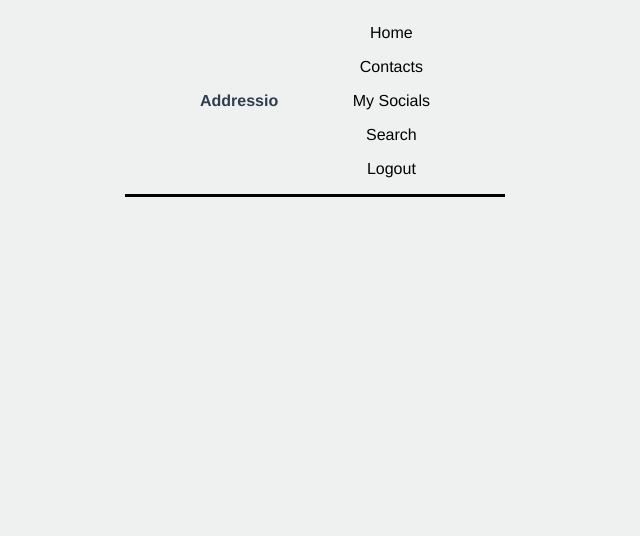
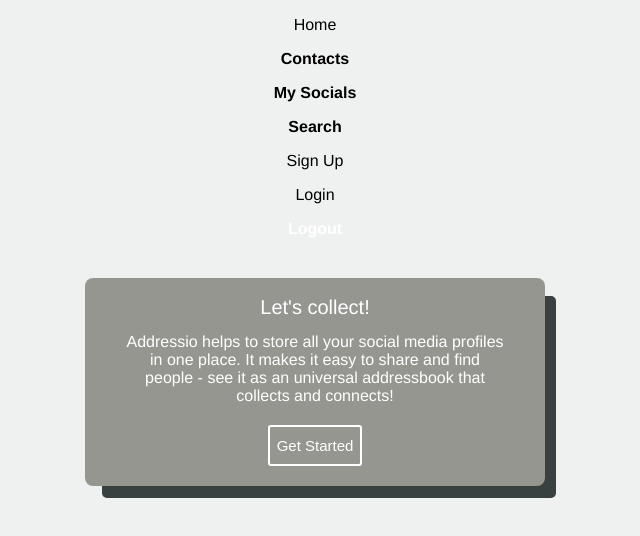
Before and after one commit to cmpaz92/Addressbook, a Vue app: page /#/secure in a window 1280 px wide. Shown: the top 536 px of the page, without its empty margins (325-965 px from the left). Built offline with nearby package versions, Linux system fonts and the light colour scheme; sample sign-in values are in the browser's storage.

Commit message:
Update Vuex/ Search and Profile Vuex

```diff
--- a/src/App.vue
+++ b/src/App.vue
@@ -1,35 +1,31 @@
 <template>
   <div id="app">
-    <div class="headerHeader">
-      <!-- <img class="logo" src="./assets/logo.png"> -->
-      <span>Addressio</span>
-      <div>
+    <div id="nav">
       <router-link to="/">
         <p class="navElement">Home</p>
       </router-link>
-        <router-link v-if="this.$user != null" to="/contacts">
+      <span v-if="isLoggedIn">
+        <router-link to="/contacts">
           <p class="navElement">Contacts</p>
         </router-link>
-        <router-link v-if="this.$user != null" to="/mySocial">
+        <router-link to="/mySocial">
           <p class="navElement">My Socials</p>
         </router-link>
-        <router-link v-if="this.$user != null" to="/search">
+        <router-link to="/search">
           <p class="navElement">Search</p>
         </router-link>
-        <router-link v-if="this.$user == null" to="/signUp">
+      </span>
+      <router-link to="/signUp">
         <p class="navElement">Sign Up</p>
       </router-link>
-        <router-link v-if="this.$user == null" to="/login">
+      <router-link to="/login">
         <p class="navElement">Login</p>
       </router-link>
-        <div v-if="this.$user != null" @click.prevent="logOut">
-          <p class="navElement">Logout</p>
+      <span v-if="isLoggedIn">
+        <a @click="logout">Logout</a>
+      </span>
     </div>
-      </div>
-    </div>
-    <transition name="fade" mode="out-in">
-      <router-view></router-view>
-    </transition>
+      <router-view />
   </div>
 </template>
 
@@ -38,23 +34,29 @@
   name: "App",
   data() {
     return {
+
+    };
+  },
+  computed: {
+    isLoggedIn: function() {
+      return this.$store.getters.isLoggedIn;
     }
   },
-  computed: {
-    loggedIn() {
-      return localStorage.getItem("user");
+  created: function() {
+    this.$http.interceptors.response.use(undefined, function(err) {
+      return new Promise(function(/*resolve, reject*/) {
+        if (err.status === 401 && err.config && !err.config.__isRetryRequest) {
+          this.$store.dispatch(this.logout);
         }
+        throw err;
+      });
+    });
   },
   methods: {
-  created() {
-    if (this.loggedIn) {
-      this.$router.push('/');
-    }
-  },
-  logOut() {
-      localStorage.removeItem("user");
-      this.$user = null;
-      this.$router.push("/logout");
+    logout: function() {
+      this.$store.dispatch("logout").then(() => {
+        this.$router.push("/login");
+      });
     }
   }
 };
--- a/src/components/views/Home.vue
+++ b/src/components/views/Home.vue
@@ -7,7 +7,6 @@
         </p>
         <router-link to="/signup"><button class="getStartedButton">Get Started</button></router-link>
     </div>
-
     <transition name="fade" mode="out-in">
       <router-view></router-view>
     </transition>
--- a/src/components/views/Login.vue
+++ b/src/components/views/Login.vue
@@ -9,7 +9,7 @@
         <ul>
           <li v-for="error in errors" v-bind:key="error.id">{{ error }}</li>
         </ul>
-        <form id="loginForm" @submit="checkForm">
+        <form id="loginForm" @submit.prevent="checkForm">
           <p>
             <label for="email">Email</label>
             <input type="email" name="email" id="email" v-model="email" />
@@ -30,21 +30,24 @@
 </template>
 
 <script>
-export default {
-  name: "Login",
-  computed: {
-    loggedIn() {
-      return localStorage.getItem("user");
-    }
+
+  export default {
+   data: function() {
+    return {
+      errors: [],
+      email: null,
+      password: null
+    };
   },
-  created() {
-    if (this.loggedIn) {
-      this.user = localStorage.getItem("user");
-      this.$router.push("/");
-    }
-  },
-  methods: {
-    checkForm: function(e) {
+    methods: {
+      login: function () {
+        let email = this.email
+        let password = this.password
+        this.$store.dispatch('login', { email, password })
+       .then(() => this.$router.push('/profile'))
+       .catch(err => console.log(err))
+      },
+      checkForm: function(e) {
       if (this.email && this.password) {
         this.login();
       }
@@ -58,39 +61,8 @@
       }
       e.preventDefault();
     },
-    login: function() {
-      this.$http
-        .post(this.$api+"/user/login", {
-       //.post("http://localhost:4000/user/login", {
-          email: this.email,
-          password: this.password
-        })
-        .then(response => {
-
-          if (response.data.token) {
-            console.log(response.data.user._id);
-            localStorage.setItem("user", response.data.token);
-            localStorage.setItem("id", response.data.user._id);
-            this.$user = localStorage.getItem("user");
-            this.$id = localStorage.getItem("id");
-            this.$router.push("/mysocial");
-          }
-        })
-        .catch(function(error) {
-          console.log(error);
-          this.errors.push("incorrect Credentials.");
-        });
     }
-  },
-  data: function() {
-    return {
-      errors: [],
-      email: null,
-      password: null
-    };
-  },
-  mounted() {}
-};
+  }
 </script>
 
 <style>
--- a/src/components/views/Search.vue
+++ b/src/components/views/Search.vue
@@ -19,7 +19,10 @@
     <transition name="fade" mode="out-in">
       <div class="content" v-if="list">
         <ul>
-          <li v-for="item in list" :key="item._id">{{ item.username }}</li>
+          <li v-for="item in list" :key="item._id">
+            {{ item.username }}
+            <button v-on:click="addfriend(item._id)">Add Friend</button>
+          </li>
         </ul>
       </div>
     </transition>
@@ -30,6 +33,8 @@
 </template>
 
 <script>
+let api = "http://localhost:4000";
+//let api = "https://addresio.herokuapp.com";
 export default {
   name: "Search",
   computed: {
@@ -53,29 +58,31 @@
       this.$http
         //.post("https://addresio.herokuapp.com/user/login", {
         .post(
-          this.$api+"/user/search",
+          api + "/user/search",
           { username: this.input },
-          { headers: { token: localStorage.getItem("user") } }
+          {
+            headers: { token: this.$store.getters.token }
+          }
         )
         .then(response => (this.list = response.data))
         .catch(function(error) {
           console.log(error);
         });
-        console.log(this.list);
+      console.log(this.list);
     },
-        addfriend: function() {
+    addfriend: function(f_id) {
+      console.log(f_id);
       this.$http
-        //.post("https://addresio.herokuapp.com/user/login", {
         .post(
-          this.$api+"/user/search",
-          { username: this.input },
-          { headers: { token: localStorage.getItem("user") } }
+          api + "/user/friend/" + f_id,
+          { id: this.$store.getters.userID },
+          { headers: { token: this.$store.getters.token } }
         )
-        .then(response => (this.list = response.data))
+        .then(response => console.log(response))
         .catch(function(error) {
           console.log(error);
         });
-        console.log(this.list);
+      console.log(this.list);
     }
   },
   data: function() {
--- /dev/null
+++ b/src/components/views/Secure.vue
@@ -0,0 +1,22 @@
+<template>
+  <div>
+    <h1>This page is protected by auth</h1>
+  </div>
+</template>
+
+<script>
+export default {
+  name: 'Secure',
+  methods:{
+
+  },
+  mounted(){
+
+  },
+  data(){
+    return{
+
+    }
+  }
+}
+</script>
--- a/src/components/views/SignUp.vue
+++ b/src/components/views/SignUp.vue
@@ -36,12 +36,19 @@
 <script>
 export default {
   name: "Signup",
-
+  data: function() {
+    return {
+      errors: [],
+      username: null,
+      email: null,
+      password: null,
+    };
+  },
   methods: {
     checkForm: function(e) {
       if (this.username && this.email && this.password) {
         this.signup();
-        this.$router.push("/contacts");
+        this.$router.push("/profile");
       }
       this.errors = [];
 
@@ -56,36 +63,18 @@
       }
       e.preventDefault();
     },
+
     signup: function() {
-      this.$http
-        .post(this.$api+"/user/signup", {
-        //.post("http://localhost:4000/user/signup", {
-          username: this.username,
-          email: this.email,
-          password: this.password
-        })
-        .then(function(response) {
-          if (response.data.token) {
-            localStorage.setItem("user", JSON.stringify(response.data.token));
-            localStorage.setItem("id", JSON.stringify(response.data.user.id));
-            this.user = localStorage.getItem("user");
-            this.id = localStorage.getItem("id");
-          }
-        })
-        .catch(function(error) {
-          console.log(error);
-          this.errors.push("incorrect Credentials.");
-        });
+      let data = {
+        username: this.username,
+        email: this.email,
+        password: this.password,
+      };
+      this.$store
+        .dispatch("signup", data)
+        .then(() => this.$router.push("/profile"))
+        .catch(err => console.log(err));
     }
-  },
-  data: function() {
-    return {
-      errors: [],
-      username: null,
-      email: null,
-      password: null,
-      id: null
-    };
   },
   mounted() {}
 };
--- a/src/routes.js
+++ b/src/routes.js
@@ -1,26 +1,47 @@
-import Vue from 'vue'
-import VueRouter from "vue-router"
-
+import Vue from 'vue';
+import VueRouter from "vue-router";
+import store from './store.js';
 import Home from "./components/views/Home";
 import Contacts from "./components/views/Contacts";
-import MySocial from "./components/views/MySocial";
+import Profile from "./components/views/Profile";
 import SignUp from "./components/views/SignUp";
 import Login from "./components/views/Login";
 import Search from "./components/views/Search";
+import Secure from "./components/views/Secure.vue";
 import User from "./components/views/User";
 
 Vue.use(VueRouter);
 
-export const router = new VueRouter({
-    routes: [
-        { path: "/", component: Home },
-        { path: "/contacts", component: Contacts },
-        { path: "/mysocial", component: MySocial },
-        { path: "/signup", component: SignUp },
-        { path: '/user/:id', component: User },
-        { path: "/search", component: Search },
-        { path: "/login", component: Login },
-        { path: "/logout", redirect: '/' },
-        { path: "/loginsuccess", redirect: '/mysocial' }
-    ]
+let router = new VueRouter({
+  mode: 'history',
+  routes: [
+    { path: "/", component: Home, name: "Home" },
+    { path: "/contacts", component: Contacts, name: "Contacts",
+    meta: {requiresAuth: true} },
+    { path: "/profile", component: Profile, name: "Profile",
+    meta: {requiresAuth: true} },
+    { path: "/signup", component: SignUp, name: "Signup" },
+    { path: '/user/:id', component: User, name: "User",
+    meta: {requiresAuth: true} },
+    { path: "/search", component: Search, name: "Search",
+    meta: {requiresAuth: true}},
+    { path: "/login", component: Login, name: "login" },
+    { path: '/secure', component: Secure, name: 'Secure',
+      meta: {requiresAuth: true}
+    }
+  ]
+})
+
+router.beforeEach((to, from, next) => {
+  if (to.matched.some(record => record.meta.requiresAuth)) {
+    if (store.getters.isLoggedIn) {
+      next()
+      return
+    }
+    next('/login')
+  } else {
+    next()
+  }
 });
+
+export default router
--- /dev/null
+++ b/src/store.js
@@ -0,0 +1,90 @@
+import Vue from 'vue'
+import Vuex from 'vuex'
+import axios from 'axios'
+
+Vue.use(Vuex)
+let api = "http://localhost:4000";
+//let api = "https://addresio.herokuapp.com";
+
+export default new Vuex.Store({
+    state: {
+        status: '',
+        token: localStorage.getItem('token') || '',
+        user: {},
+        id: null
+    },
+    mutations: {
+        auth_request(state) {
+            state.status = 'loading'
+        },
+        auth_success(state, { token, user }) {
+            state.status = 'success'
+            state.token = token
+            console.log(user._id);
+            state.id = user._id;
+            state.user = user
+            console.log(state.token);
+        },
+        auth_error(state) {
+            state.status = 'error'
+        },
+        logout(state) {
+            state.status = ''
+            state.token = ''
+        },
+    },
+    actions: {
+        login({ commit }, user) {
+            return new Promise((resolve, reject) => {
+                commit('auth_request')
+                axios({ url: api + "/user/login", data: user, method: 'POST' })
+                    .then(resp => {
+                        const token = resp.data.token
+                        const user = resp.data.user
+                        localStorage.setItem('token', token)
+                        axios.defaults.headers.common['Authorization'] = token
+                        commit('auth_success', { token, user })
+                        resolve(resp)
+                    })
+                    .catch(err => {
+                        commit('auth_error')
+                        localStorage.removeItem('token')
+                        reject(err)
+                    })
+            })
+        },
+        register({ commit }, user) {
+            return new Promise((resolve, reject) => {
+                commit('auth_request')
+                axios({ url: api + "/user/signup", data: user, method: 'POST' })
+                    .then(resp => {
+                        const token = resp.data.token
+                        const user = resp.data.user
+                        localStorage.setItem('token', token)
+                        axios.defaults.headers.common['Authorization'] = token
+                        commit('auth_success', { token, user })
+                        resolve(resp)
+                    })
+                    .catch(err => {
+                        commit('auth_error', err)
+                        localStorage.removeItem('token')
+                        reject(err)
+                    })
+            })
+        },
+        logout({ commit }) {
+            return new Promise((resolve/*, reject*/) => {
+                commit('logout')
+                localStorage.removeItem('token')
+                delete axios.defaults.headers.common['Authorization']
+                resolve()
+            })
+        }
+    },
+    getters: {
+        isLoggedIn: state => !!state.token,
+        userID: state => state.id,
+        authStatus: state => state.status,
+        token: state => state.token,
+    },
+})
```
Also changed, not shown: src/components/views/Profile.vue (renamed from src/components/views/MySocial.vue, +12 -11 lines), src/main.js (+12 -15 lines). Lines whose indentation alone changed are shown as unchanged.
